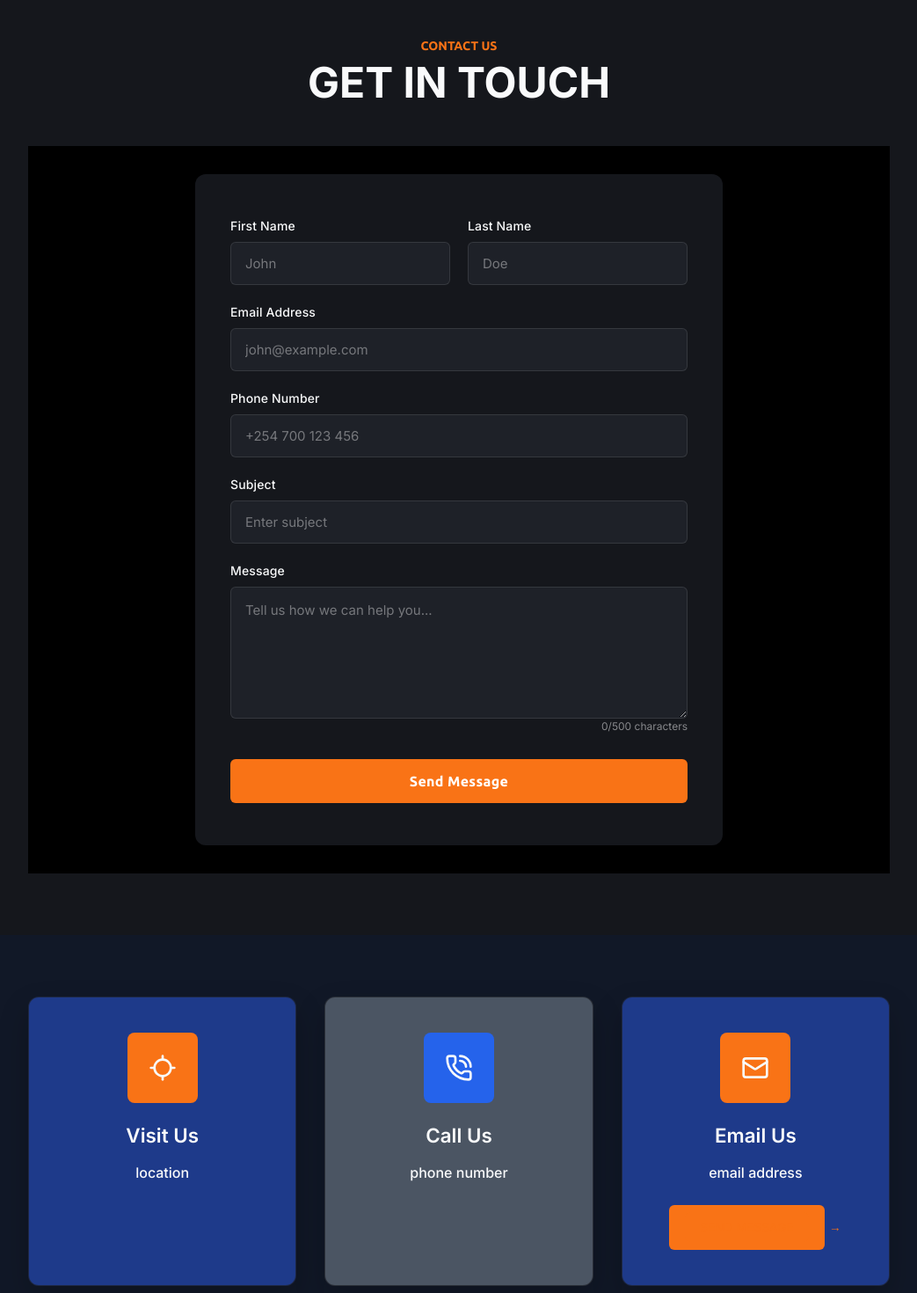
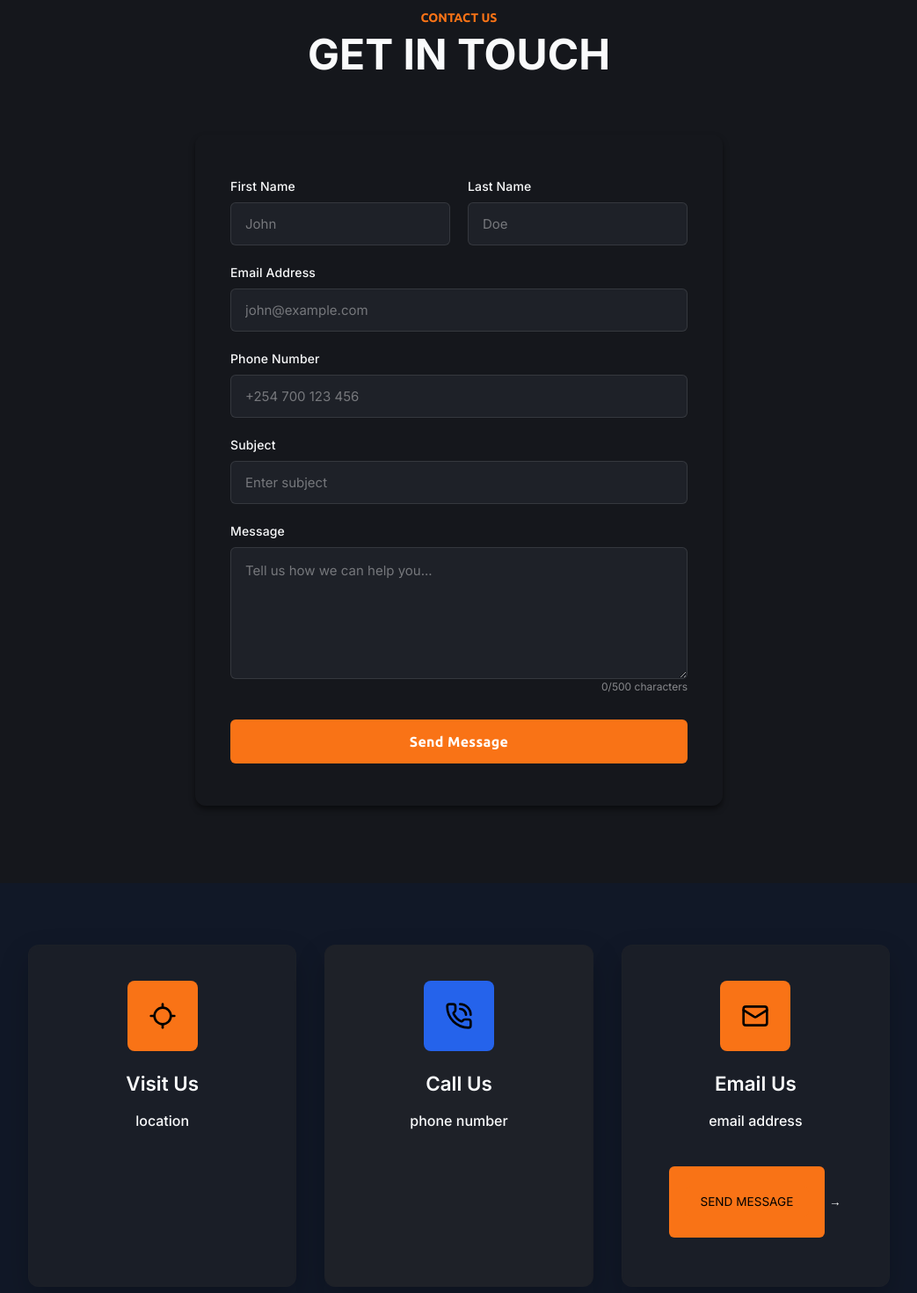
Before and after one commit to AyanX/NGO, a React (Create React App) app in the folder client/: page /contact in a window 1280 px wide. Shown: the part 860-2330 px from the top of the page at 88% size, without its empty margins (118-1161 px from the left). Built offline with nearby package versions, Linux system fonts and the light colour scheme; no server answers; a web font is replaced by a local one.

Commit message:
client done

```diff
--- a/client/src/App.scss
+++ b/client/src/App.scss
@@ -1,6 +1,7 @@
 @import url("https://fonts.googleapis.com/css2?family=Fira+Sans:ital,wght@0,100;0,200;0,300;0,400;0,500;0,600;0,700;0,800;0,900;1,100;1,200;1,300;1,400;1,500;1,600;1,700;1,800;1,900&family=Inter:ital,opsz,wght@0,14..32,100..900;1,14..32,100..900&family=Playfair+Display:ital,wght@0,400..900;1,400..900&family=Ubuntu:ital,wght@0,300;0,400;0,500;0,700;1,300;1,400;1,500;1,700&display=swap");
 
 :root {
+  --nav:#000000ff;
   --primary-color: #f9fafb;
   --secondary-color: rgb(249, 115, 22);
   --background-color: #000000ff;
@@ -9,7 +10,7 @@
   --text-color: #333333;
   --gray-bg: #1e2128b3;
    --action-bg:#1e2128b3;
-  --hero-background-color: #0054a880;
+ --hero-background-color: #0929408a;
   --bright-blue: #2563eb;
   --dark-blue: #1e3a8a;
   --dark-text: #111827;
@@ -20,45 +21,48 @@
   --light-dark-bg: #1e2128ff;
   --footer-bg: #0054a8ff;
   --ubuntu: "Ubuntu", sans-serif;
-  --bulma-navbar-background-color: transparent;
-
+  --bulma-navbar-background-color:"";
   --blue-to-white:#2563eb;
   --mission-home-text:#d1d5db;
+
+  --dark-to-white: #2c3b58b3;
+
+  --faq-bg : #171A1F;
 }
 
 :root[data-theme="light"]             {
 
-  /* ===== BRAND ===== */
   --primary-color:#000000ff;
-  --secondary-color: #f97316; /* same orange */
+  --secondary-color: #f97316;
   --bright-blue: #2563eb;
   --blue-color: #1e3a8a;
   --dark-blue: #1e3a8a;
  --action-bg:#FFFFFF;
-  /* ===== BACKGROUNDS ===== */
-  --background-color: #f9fafb; /* page background */
-  --light-dark-bg: #ffffff; /* cards / surfaces */
-  --gray-bg: #FAFAFB; /* soft sections */
-  --hero-background-color: #e0f2fe; /* hero overlay */
-  --footer-bg: #0f172a; /* keep footer dark */
+  --background-color: #f9fafb;
+  --light-dark-bg: #ffffff;
+  --gray-bg: #FAFAFB;
+  --hero-background-color: #020c13a3;
+  --footer-bg: #0f172a;
 
-  /* ===== TEXT ===== */
-  --text-color: #111827; /* primary text */
-  --dark-text: #d4daf3; /* headings */
-  --darker-gray: #000; /* muted text */
+  --text-color: #111827;
+  --dark-text: #d4daf3;
+  --darker-gray: #000;
   --footer-text-color: #e5e7eb;
   --footer-muted-color: #94a3b8;
 
-  /* ===== UI ===== */
   --footer-icon-bg: rgba(255, 255, 255, 0.15);
   --ubuntu: "Ubuntu", sans-serif;
-  --bulma-navbar-background-color: transparent;
+  --bulma-navbar-background-color:"";
 
   --black-to-white:#e5e7eb;
 
   --blue-to-white:#e5e7eb;
+  --dark-to-white: #ecf0f3;
+  --mission-home-text:#000000;
 
-  --mission-home-text:#000000;
+   --faq-bg : #F0F7FF;
+
+   --nav:linear-gradient(108deg,rgba(0, 0, 0, 1) 0%, rgba(0, 0, 0, 0.94) 0%, rgba(0, 0, 0, 0.87) 26%, rgba(0, 0, 0, 0.73) 50%, rgba(0, 0, 0, 0.71) 73%, rgba(0, 0, 0, 0.6) 100%);
 }
 
 * {
@@ -90,7 +94,6 @@
 
 .smallHeader__subtitle {
   font-family: var(--ubuntu);
-
   font-size: 14px;
   line-height: 20px;
   font-weight: 600;
@@ -193,3 +196,7 @@
     }
   }
 }
+
+.arrow{
+  color: var(--primary-color);
+}
--- a/client/src/Assets/utils/utils.js
+++ b/client/src/Assets/utils/utils.js
@@ -46,7 +46,7 @@ export const involveCards = (data, linkColor, bg = "") =>
             className="action-card__link"
           >
             {emailLink}
-            <span> {item.link && "→"}</span>
+            <span> {item.link && <span className="arrow">→</span>}</span>
           </Link>
         ) : (
           <HashLink
--- a/client/src/Components/Contact/ContactIntro/ContactIntro.js
+++ b/client/src/Components/Contact/ContactIntro/ContactIntro.js
@@ -68,7 +68,7 @@ const ContactIntro = () => {
               alt="Customer Care"
               className="customer-care-icon"
             />
-            We're Here to Help
+            <span style={{ color: "var(--darker-gray)" }}>We're Here to Help</span>
           </span>
 
           <h1>
--- a/client/src/Components/Contact/ContactIntro/ContactIntro.scss
+++ b/client/src/Components/Contact/ContactIntro/ContactIntro.scss
@@ -57,7 +57,7 @@
   h1 {
     font-size: clamp(2.2rem, 4vw, 3.5rem);
     line-height: 1.1;
-    color: var(--background-color);
+    color: white;
 
     span {
       background: linear-gradient(90deg, var(--orange), #00e5ff);
@@ -110,7 +110,6 @@
   }
 }
 
-/* INFO CARDS */
 .info-card-contact {
   display: flex;
   align-items: center;
@@ -120,6 +119,7 @@
   position: relative;
 
   .info-icon {
+    color: var(--background-color);
     width: 46px;
     height: 46px;
     display: grid;
--- a/client/src/Components/Contact/ContactOptions/ContactOptions.js
+++ b/client/src/Components/Contact/ContactOptions/ContactOptions.js
@@ -9,24 +9,23 @@ const ContactOptionsComponent = () => {
   const { location, email, phone } = contacts;
   const contactOptions = [
     {
-      logo: <Locate color="var(--primary-color)" size={32} />,
+      logo: <Locate color="var(--background-color)" size={32} />,
       title: "Visit Us",
       content: location || "location",
       to: "#",
-
       IconBgColor: "var(--secondary-color)",
-      bg: "var(--dark-blue)",
+      bg: "var(--dark-to-white:)",
     },
     {
-      logo: <PhoneCall color="var(--primary-color)" size={32} />,
+      logo: <PhoneCall color="var(--background-color)" size={32} />,
       title: "Call Us",
       content: phone || "phone number",
       to: "#",
       IconBgColor: "var(--blue-color)",
-      bg: "var(--darker-gray)",
+      bg: "var(  --light-dark-bg)",
     },
     {
-      logo: <Mail color="var(--primary-color)" size={32} />,
+      logo: <Mail color="var(--background-color)" size={32} />,
       title: "Email Us",
       content: email || "email address",
       to: "#",
@@ -39,14 +38,14 @@ const ContactOptionsComponent = () => {
         >
           <button
             className="btn primary"
-            style={{ color: "var(--secondary-color)" }}
+            style={{ color: "var(--background-color)" }}
           >
             SEND MESSAGE
           </button>
         </a>
       ),
       IconBgColor: "var(--secondary-color)",
-      bg: "var(--dark-blue)",
+     bg: "var(--dark-to-white:)",
     },
   ];
   return <div>{DonationCards(contactOptions)}</div>;
--- a/client/src/Components/Contact/FAQ/FAQ.js
+++ b/client/src/Components/Contact/FAQ/FAQ.js
@@ -110,5 +110,5 @@ function FAQSection() {
 }
 
 export default function FAQ() {
-  return <Wrapper component={<FAQSection />} bg="var(--footer-icon-bg)" />;
+  return <Wrapper component={<FAQSection />} bg="var(--faq-bg)" />;
 }
--- a/client/src/Components/Contact/Form/Form.scss
+++ b/client/src/Components/Contact/Form/Form.scss
@@ -1,6 +1,5 @@
 .form-header {
   text-align: center;
-  margin: 2rem 0;
 }
 
 
@@ -9,18 +8,18 @@
   display: flex;
   align-items: center;
   justify-content: center;
-  background-color: var(--background-color);
-  padding: 2rem 1rem;
   font-family: 'Inter', sans-serif;
+
 }
 
 .contact-form-wrapper {
-  background-color: var(--gray-bg);
+  background-color: var(---dark-text);
   border-radius: 12px;
   padding: 3rem 2.5rem;
   max-width: 600px;
   width: 100%;
-  box-shadow: 0 4px 6px rgba(0, 0, 0, 0.3);
+  border: 1px solid var (--background-color);
+  box-shadow: 0 4px 6px rgba(0, 0, 0, 0.5);
 }
 
 .contact-form-title {
@@ -90,7 +89,6 @@
   outline: none;
   border-color: var(--secondary-color);
   box-shadow: 0 0 0 3px rgba(249, 115, 22, 0.1);
-  background-color: rgba(30, 33, 40, 0.8);
 }
 
 .form-input:hover,
@@ -131,7 +129,6 @@
 
 .submit-button:hover:not(:disabled) {
   background-color: #ea580c;
-  transform: translateY(-1px);
   box-shadow: 0 4px 12px rgba(249, 115, 22, 0.3);
 }
 
@@ -163,7 +160,7 @@
 .status-message.error {
   background-color: rgba(239, 68, 68, 0.15);
   border: 1px solid rgba(239, 68, 68, 0.3);
-  color: #f87171;
+  color: var(--primary-color);
 }
 
 @keyframes slideIn {
--- a/client/src/Components/HomePage/Hero/Hero.scss
+++ b/client/src/Components/HomePage/Hero/Hero.scss
@@ -50,18 +50,21 @@
     font-family: "Inter", sans-serif;
     letter-spacing: 2px;
     font-size: 0.8rem;
+      color: var(--background-color);
     opacity: 0.9;
   }
 
   h1 {
     font-size: clamp(2rem, 5vw, 3.5rem);
     margin: 1rem 0;
+    color: var(--background-color);
   }
 
   p {
     max-width: 500px;
     line-height: 1.6;
     opacity: 0.95;
+      color: whitesmoke
   }
 }
 
--- a/client/src/Components/HomePage/Mission/MissionSection.js
+++ b/client/src/Components/HomePage/Mission/MissionSection.js
@@ -73,9 +73,9 @@ const Mission = () => {
 
           <div className="stat">
               <Utensils size={28} />
-              <div>
-                <h4>15K+</h4>
-                <span>Meals Served</span>
+              <div    >
+                <h4   style={{color:"white"}} >15K+</h4>
+                <span        style={{color:"white"}} >Meals Served</span>
               </div>
             </div>
         </div>
--- a/client/src/Components/HomePage/Programs/Programs.scss
+++ b/client/src/Components/HomePage/Programs/Programs.scss
@@ -36,6 +36,7 @@
       bottom: 1rem;
       left: 1rem;
       background: var(--blue-color);
+      color: var(--background-color);
       padding: 0.4rem 0.9rem;
       border-radius: 20px;
       font-size: 0.75rem;
@@ -66,13 +67,10 @@
        @media (max-width: 340px) {
     height: 240px !important;
   }
-
-
     }
-
     p {
       font-size: 0.95rem;
-      color: #cfd6e1;
+      color: var(--primary-color);
       margin-bottom: 1rem;
       line-height: 1.6;
     }
@@ -80,12 +78,12 @@
 
   &__grid {
     display: grid;
-    grid-template-columns: repeat(3, 1fr);
+    grid-template-columns: repeat(2, 1fr);
     gap: 2rem;
   }
 
   &__card {
-    background: var(--text-color);
+    background: var(--black-to-white);
     border-radius: 14px;
     padding: 1.4rem;
     transition: transform 0.3s ease;
@@ -129,7 +127,7 @@
 
     p {
       font-size: 0.85rem;
-      color: #cfd6e1;
+      color: var(--primary-color);
       margin-bottom: 1rem;
       line-height: 1.5;
 
@@ -152,6 +150,7 @@
   font-size: 0.85rem;
   color: #fff;
   text-decoration: none;
+  margin: 15px 0;
 
   &.primary {
     background: var(--secondary-color);
--- a/client/src/Components/NavBar/NavBar.scss
+++ b/client/src/Components/NavBar/NavBar.scss
@@ -2,7 +2,7 @@
 
 .navbar {
   height: 100px;
-  background-color: var(--background-color);
+  background: var(--nav);
   position: fixed;
   top: 0;
   width: 100%;
@@ -60,7 +60,7 @@
     }
 
     .navbar-item {
-      color: var(--primary-color);
+      color: whitesmoke;
       text-decoration: none;
       font-size: 1.1rem;
       font-weight: 500;
@@ -122,7 +122,7 @@
     }
   }
 
-  @media screen and (max-width: 768px) {
+  @media screen and (max-width: 930px) {
     .navbar-brand {
       width: 100%;
     }
```
Also changed, not shown: client/src/Components/HomePage/Programs/Programs.js (+4 -16 lines).
